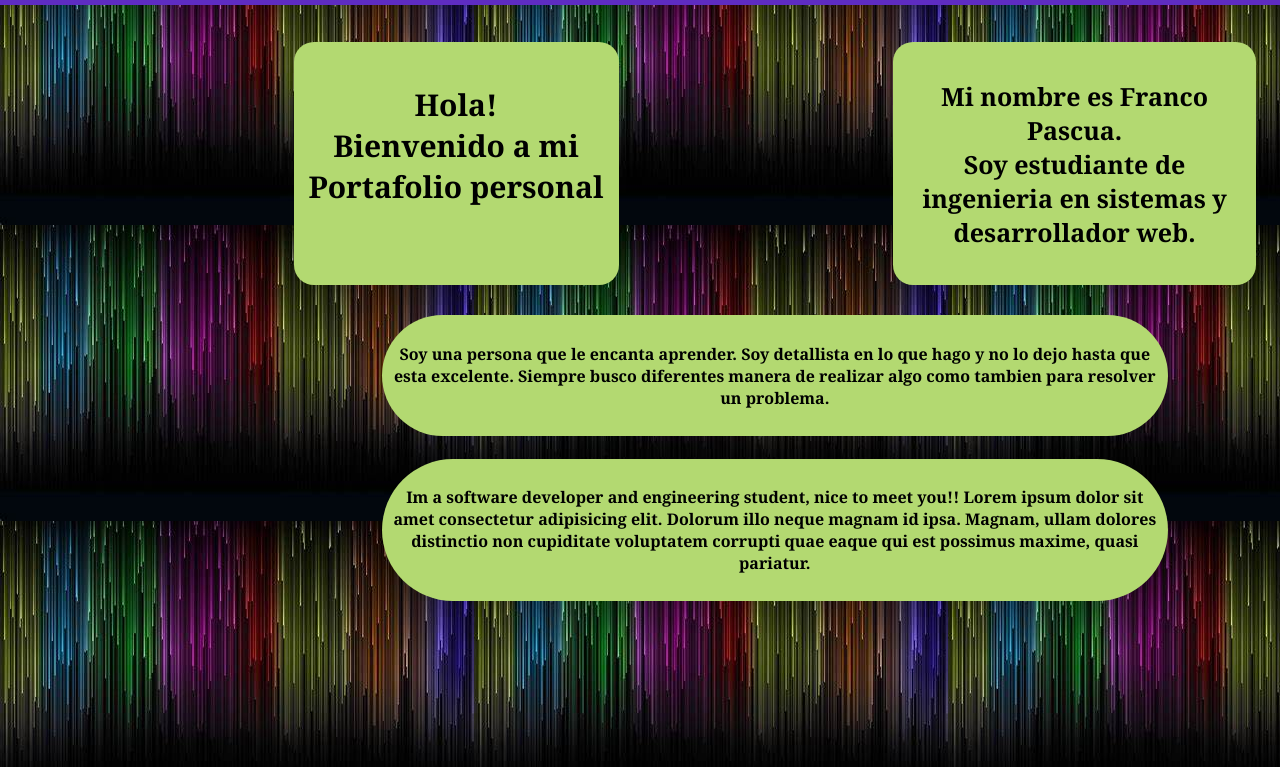
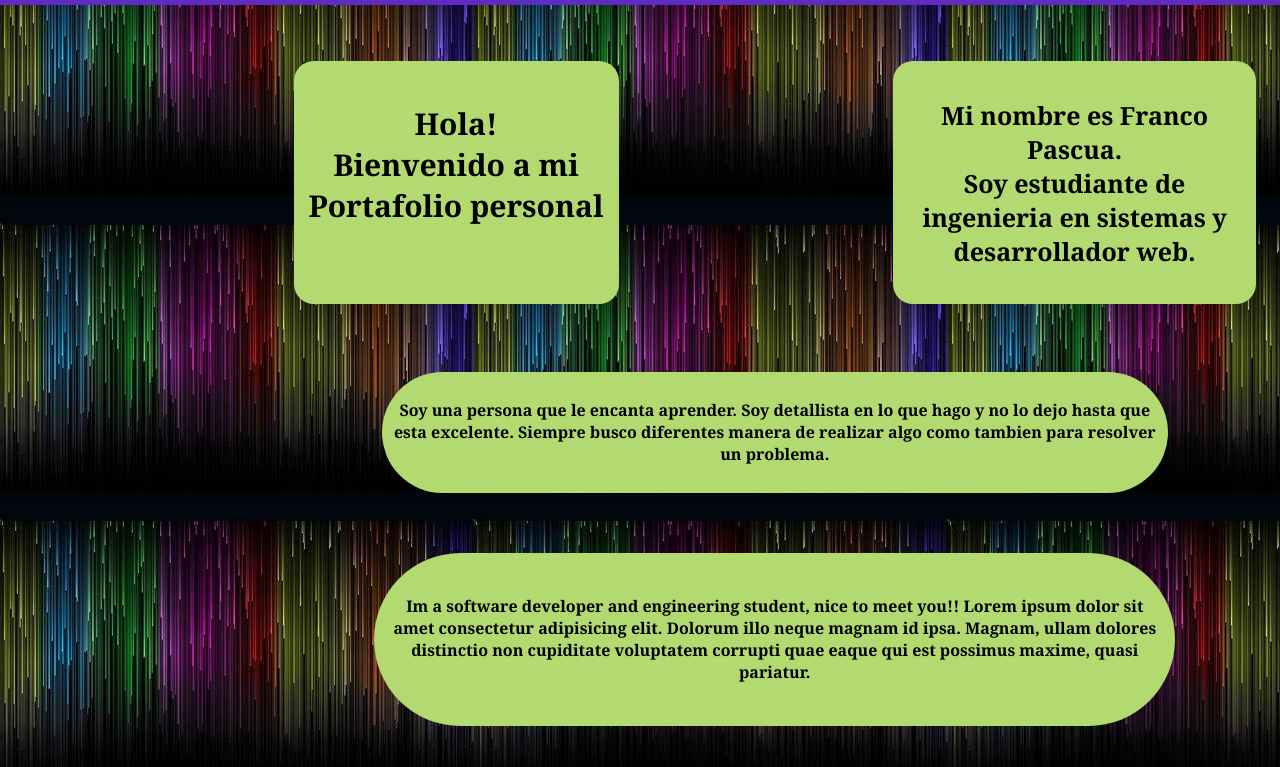
Before and after one commit to Fran-pascui/Portafolio, a plain HTML site: page Index.html in a window 1280 px wide. Shown: the part 71-838 px from the top of the page. Drawn offline with Linux system fonts and the light colour scheme.

Commit message:
espacios

```diff
--- a/Styles/Styles.css
+++ b/Styles/Styles.css
@@ -46,12 +46,13 @@
   border: solid 1mm blueviolet;
 }
 .home {
-  padding-top: 25mm;
+  padding-top: 20mm;
   width: 410mm;
   height: 230mm;
   display: inline-block;
 }
 .top-header {
+  margin-top: 10mm;
   display: flex;
   justify-content: space-evenly;
   padding: 5mm 5mm;
@@ -79,6 +80,7 @@
   background-color: #b3d971;
   width: 50%;
   display: inline-block;
+  margin-top: 10mm;
   padding: 3mm;
   border-radius: 30mm;
 }
@@ -86,6 +88,7 @@
   background-color: #b3d971;
   width: 50%;
   display: inline-block;
-  padding: 3mm;
+  margin-top: 10mm;
+  padding: 7mm 5mm;
   border-radius: 30mm;
 }
```
